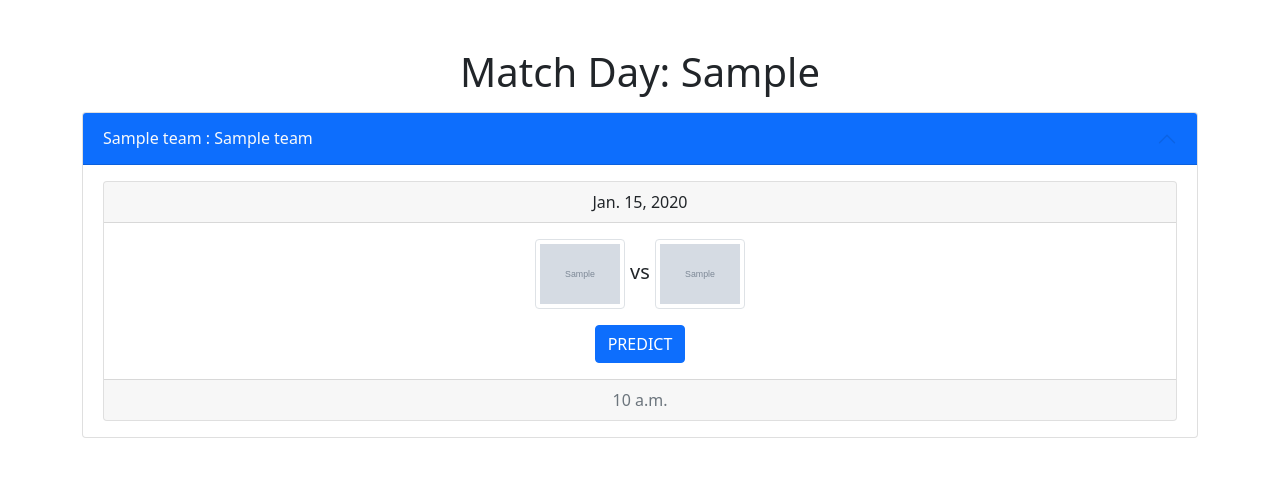
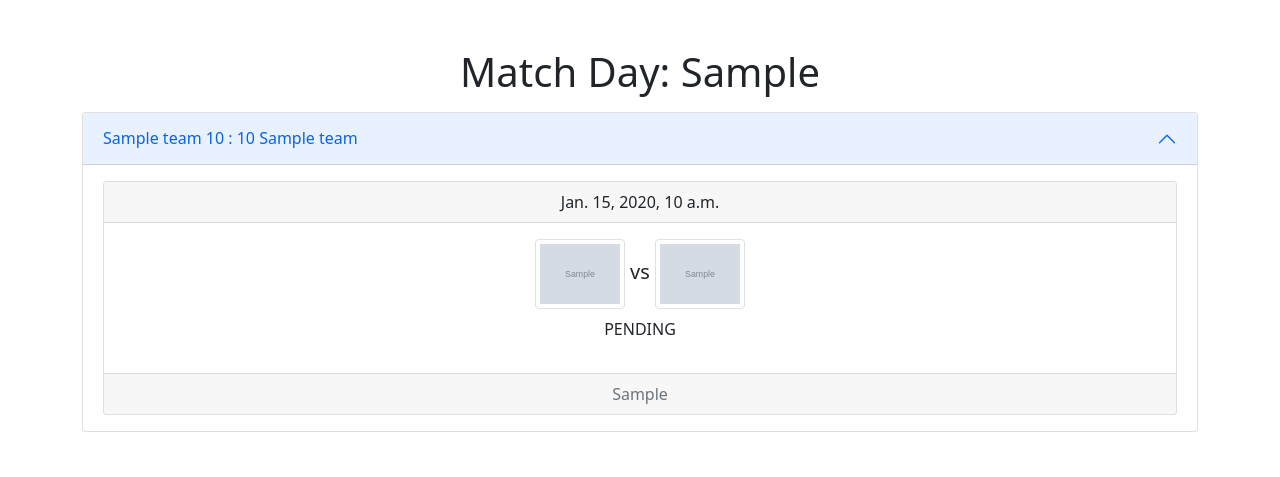
Before and after one commit to Grahev/FootballPredictor, a Django app: page /matches/ in a window 1280 px wide, after a click that opens the changed part. Shown: the part 56-533 px from the top of the page. Run offline with Django 3.2, Linux system fonts and the light colour scheme; a user stored in the database is signed in; tables that the repository leaves empty hold one stand-in row (values such as "Sample post"); grey boxes marked "Sample" are stand-in pictures.

Commit message:
match list template fixed

```diff
--- a/predictor/templates/predictor/matches.html
+++ b/predictor/templates/predictor/matches.html
@@ -15,7 +15,7 @@
 <div class="accordion" id="accordionPanelsStayOpenExample">
     {% for game in games %}
 
-    {% if game.status == 'NS' %}
+    {% if game.status == 'NS' and not game.is_past_due %}
                 <div class="accordion-item">
     <h2 class="accordion-header" id="headingTwo">
       <button class="accordion-button collapsed bg-primary text-light" type="button" data-bs-toggle="collapse" data-bs-target="#collapseTwo{{forloop.counter}}" aria-expanded="false" aria-controls="collapseTwo{{forloop.counter}}">
@@ -45,7 +45,8 @@
       </div>
     </div>
   </div>
-    {% else %}
+
+  {% else %}
     <!--FULL TIME GAMES-->
     <div class="accordion-item">
     <h2 class="accordion-header" id="headingTwo">
@@ -65,9 +66,7 @@
   </div>
   <div class="card-body">
     <h5 class="card-title"><img src="{{game.hTeam.logo}}" style="height:70px" alt="" class="img-thumbnail"> vs <img src="{{game.aTeam.logo}}" style="height:70px" alt="" class="img-thumbnail"></h5>
-    <p class="card-text"> <small>First goal scorer:</small> <strong>{{prediction.goalScorer.name}}</strong> </p>
-    <a href="#" class="btn btn-primary">FULL TIME</a>
-    <a href="/{{game.pk}}">edit</a>
+    <p>PENDING</p>
   </div>
   <div class="card-footer text-muted">
     {{game.matchday}}
```
